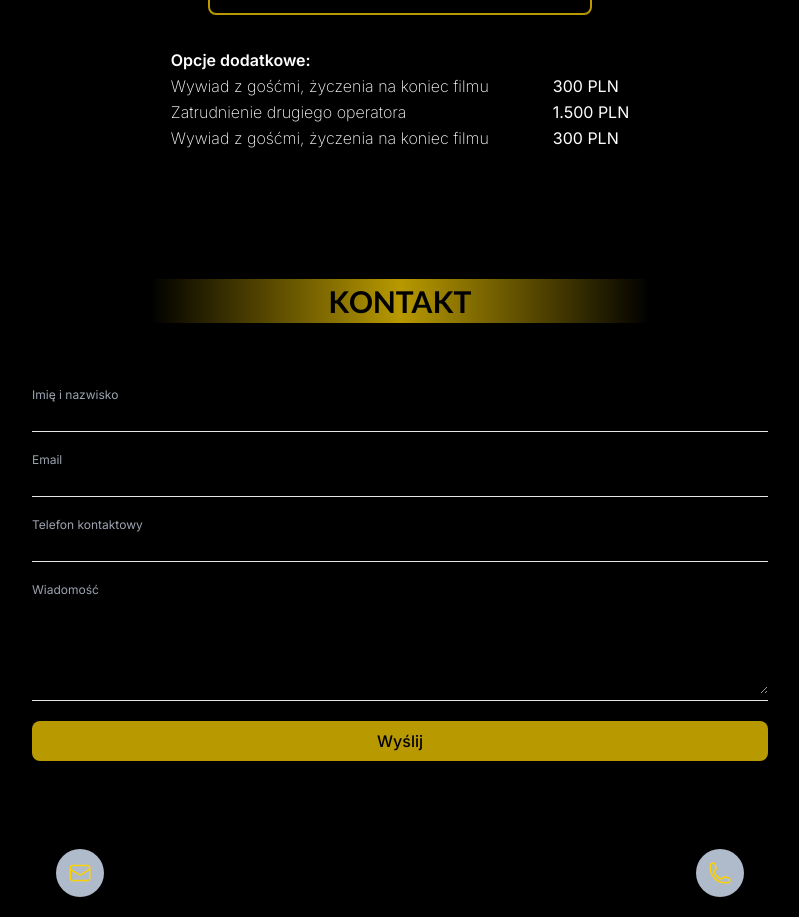
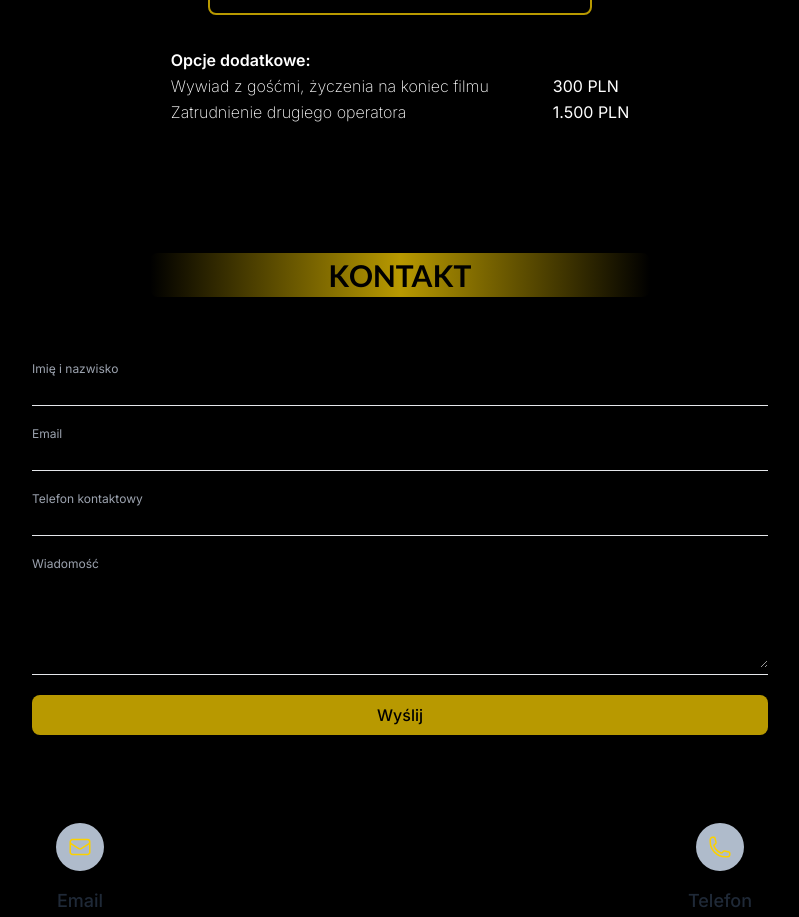
Before and after one commit to Bonzo7aab/slomka, a Next.js app: page / in a window 1280 px wide. Shown: the part 5404-6321 px from the top of the page, without its empty margins (240-1039 px from the left). Built offline with nearby package versions, Linux system fonts and the light colour scheme.

Commit message:
pricing additional info fix

```diff
--- a/components/Pricing.tsx
+++ b/components/Pricing.tsx
@@ -60,7 +60,7 @@
 const PricingItem = ({ positive = true, text }: { positive?: boolean, text: string }) =>
     <div className="flex items-center">
         <svg xmlns="http://www.w3.org/2000/svg" className={`${positive ? 'text-blue-500': 'text-red-400'} w-5 h-5`} viewBox="0 0 20 20" fill="currentColor">
-            <path fillRule="evenodd" d="M10 18a8 8 0 100-16 8 8 0 000 16zm3.707-9.293a1 1 0 00-1.414-1.414L9 10.586 7.707 9.293a1 1 0 00-1.414 1.414l2 2a1 1 0 001.414 0l4-4z" clip-rule="evenodd" />
+            <path fillRule="evenodd" d="M10 18a8 8 0 100-16 8 8 0 000 16zm3.707-9.293a1 1 0 00-1.414-1.414L9 10.586 7.707 9.293a1 1 0 00-1.414 1.414l2 2a1 1 0 001.414 0l4-4z" clipRule="evenodd" />
         </svg>
 
         <span className="mx-4 text-gray-300 w-fit">{text}</span>
@@ -165,12 +165,10 @@
                                 <span className='font-semibold'>Opcje dodatkowe:</span>
                                 <span>Wywiad z gośćmi, życzenia na koniec filmu</span>
                                 <span>Zatrudnienie drugiego operatora</span>
-                                <span>Wywiad z gośćmi, życzenia na koniec filmu</span>
                             </div>
                             <div className='flex flex-col justify-end leading-relaxed'>
                                 <span>300 PLN</span>
                                 <span>1.500 PLN</span>
-                                <span>300 PLN</span>
                             </div>
                         </div>
                     </div>
```
